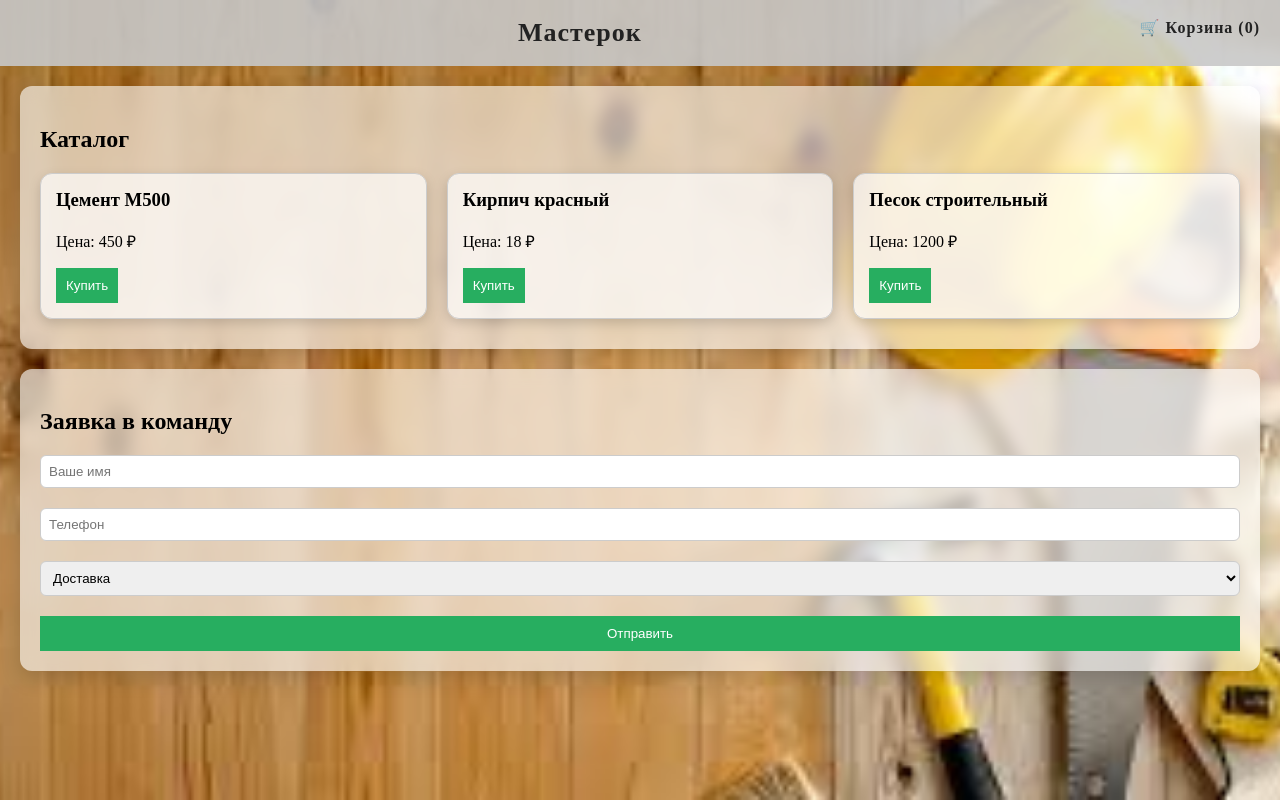
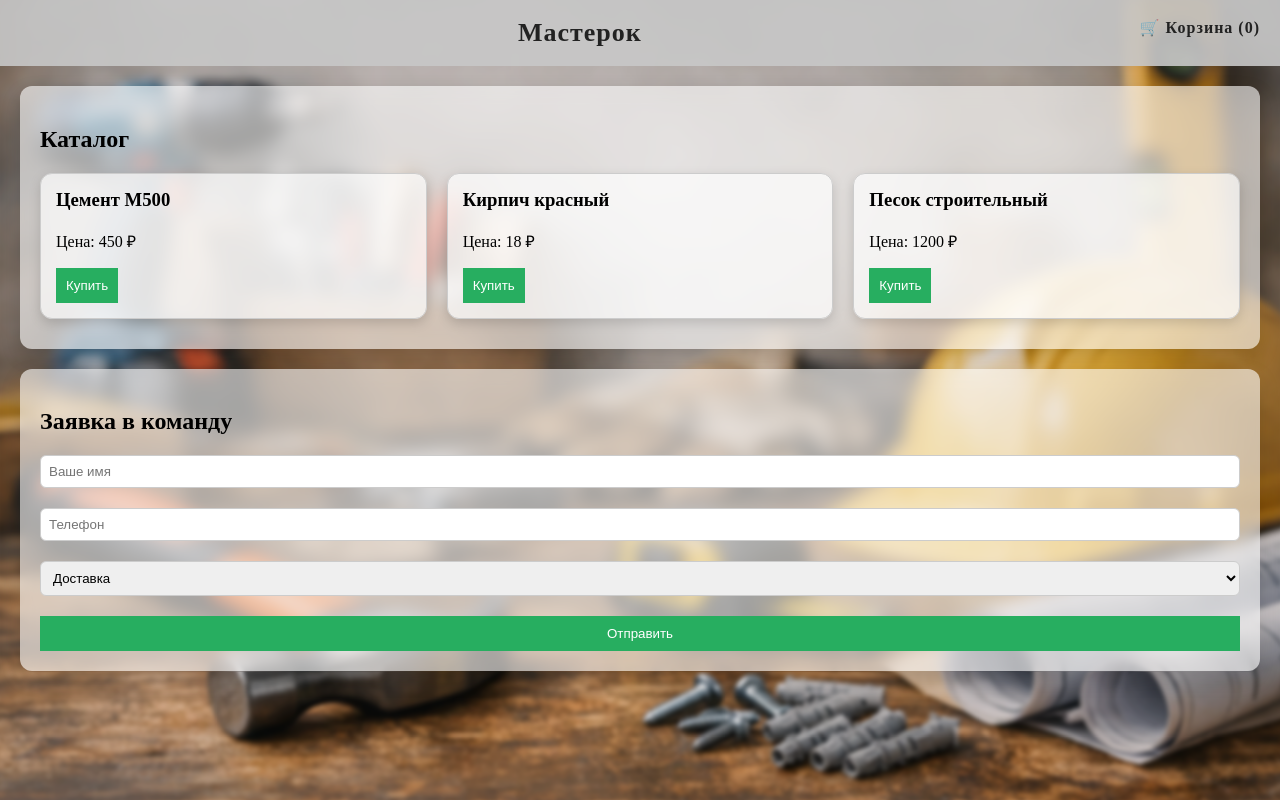
Before and after one commit to Materia0502/masterok-site, a Flask app: page / in a window 1280 px wide. Run offline with Flask 3, Linux system fonts and the light colour scheme.

Commit message:
add background image

```diff
--- a/static/style.css
+++ b/static/style.css
@@ -9,13 +9,17 @@ body::before {
     position: fixed;
     inset: 0;
 
-    background-image: url("/static/tools-bg.png");
+    background-image: url("/static/bg.jpg");
     background-size: cover;
     background-position: center;
     background-repeat: no-repeat;
 
+    filter: blur(2px) brightness(0.9);
+    transform: scale(1.05);
+
     z-index: -1;
 }
+
 
 /* Шапка */
 header {
--- a/templates/index.html
+++ b/templates/index.html
@@ -1,13 +1,13 @@
 <!DOCTYPE html>
 <html lang="ru">
+
 <head>
     <meta charset="UTF-8">
+    <meta name="viewport" content="width=device-width, initial-scale=1.0">
     <title>Стройматериалы</title>
     <link rel="stylesheet" href="/static/style.css?v=3">
-    <meta name="viewport" content="width=device-width, initial-scale=1.0">
+</head>
 
-</style>
-</head>
 <body>
 
 <header>
```
Also changed, not shown: static/bg.jpg (added).
